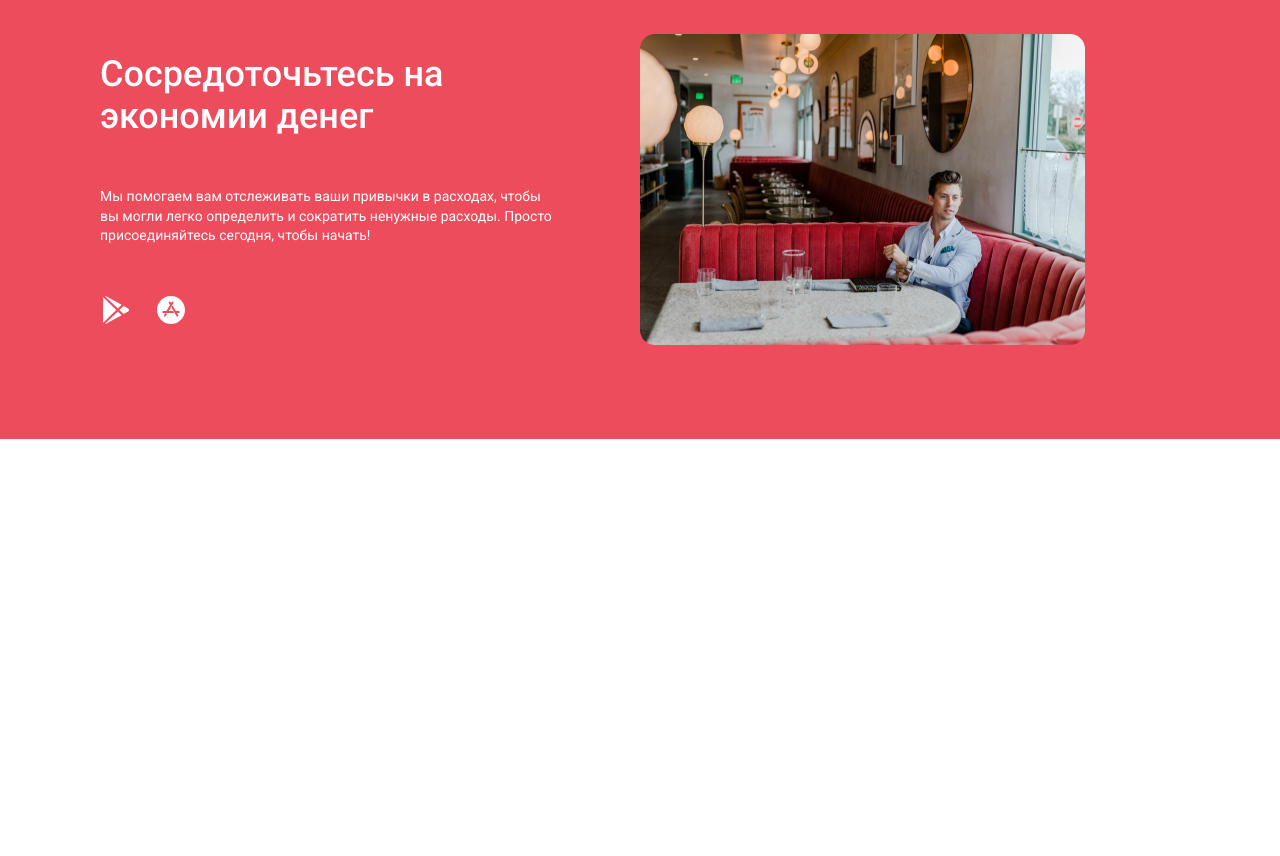
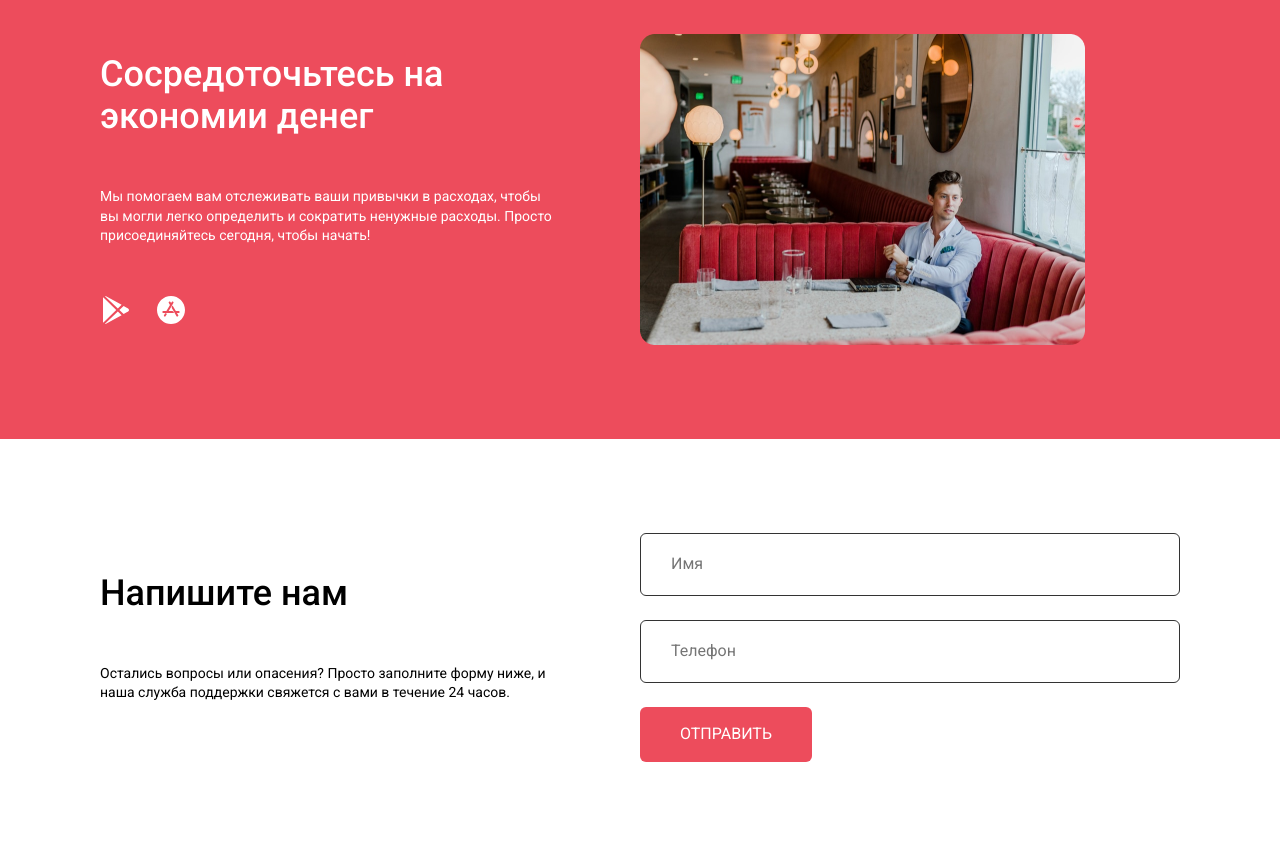
Before and after one commit to s4int-man/learning-css3-cloudbudget, a plain HTML site: page index.html in a window 1280 px wide. Shown: the part 2481-3337 px from the top of the page. Before the commit the page ends 2920 px from the top, so only its background shows below. Drawn offline with Linux system fonts and the light colour scheme.

Commit message:
contact block

```diff
--- a/css/style.css
+++ b/css/style.css
@@ -315,3 +315,65 @@ a:hover {
 .download-app a {
     margin-right: 23px;
 }
+
+.contact-wrap {
+    padding: 94px 0;
+}
+
+.contact-block {
+    display: flex;
+    align-items: center;
+}
+
+.contact-block-left {
+    margin-right: 8%;
+    flex-basis: 42%;
+}
+
+.contact-block-right {
+    flex-basis: 50%;
+}
+
+.contact-block-left h2 {
+    margin-bottom: 50px;
+    font-weight: 500;
+    font-size: 2.25rem;
+    line-height: 2.625rem;
+}
+
+.contact-block-left p {
+    margin-bottom: 20px;
+    font-size: 0.875rem;
+    line-height: 140%;
+    font-weight: 400;
+}
+
+.contact-block-right form {
+    display: flex;
+    flex-direction: column;
+}
+
+.contact-block-right input[type="submit"] {
+    display: block;
+    padding: 17px 40px;
+    align-self: flex-start;
+    color: white;
+    background: #ED4C5C;
+    border-radius: 6px;
+    cursor: pointer;
+    text-transform: uppercase;
+    border: none;
+}
+
+.contact-block-right input[type="submit"]:hover {
+    text-decoration: underline;
+}
+
+.form-input {
+    border: 1px solid #333333;
+    border-radius: 6px;
+    padding: 20px 30px;
+    color: rgba(19, 39, 67, 0.5);
+    margin-bottom: 24px;
+    outline: none;
+}
--- a/index.html
+++ b/index.html
@@ -132,5 +132,20 @@
             </div>
         </div>
     </section>
+    <section class="contact-wrap">
+        <div class="contact-block wrap">
+            <div class="contact-block-left">
+                <h2>Напишите нам</h2>
+                <p>Остались вопросы или опасения? Просто заполните форму ниже, и наша служба поддержки свяжется с вами в течение 24 часов.</p>
+            </div>
+            <div class="contact-block-right">
+                <form action="">
+                    <input type="text" class="form-input" name="name" placeholder="Имя">
+                    <input type="text" class="form-input" name="phone" placeholder="Телефон">
+                    <input type="submit" class="red-button" value="Отправить">
+                </form>
+            </div>
+        </div>
+    </section>
 </body>
 </html>
```
